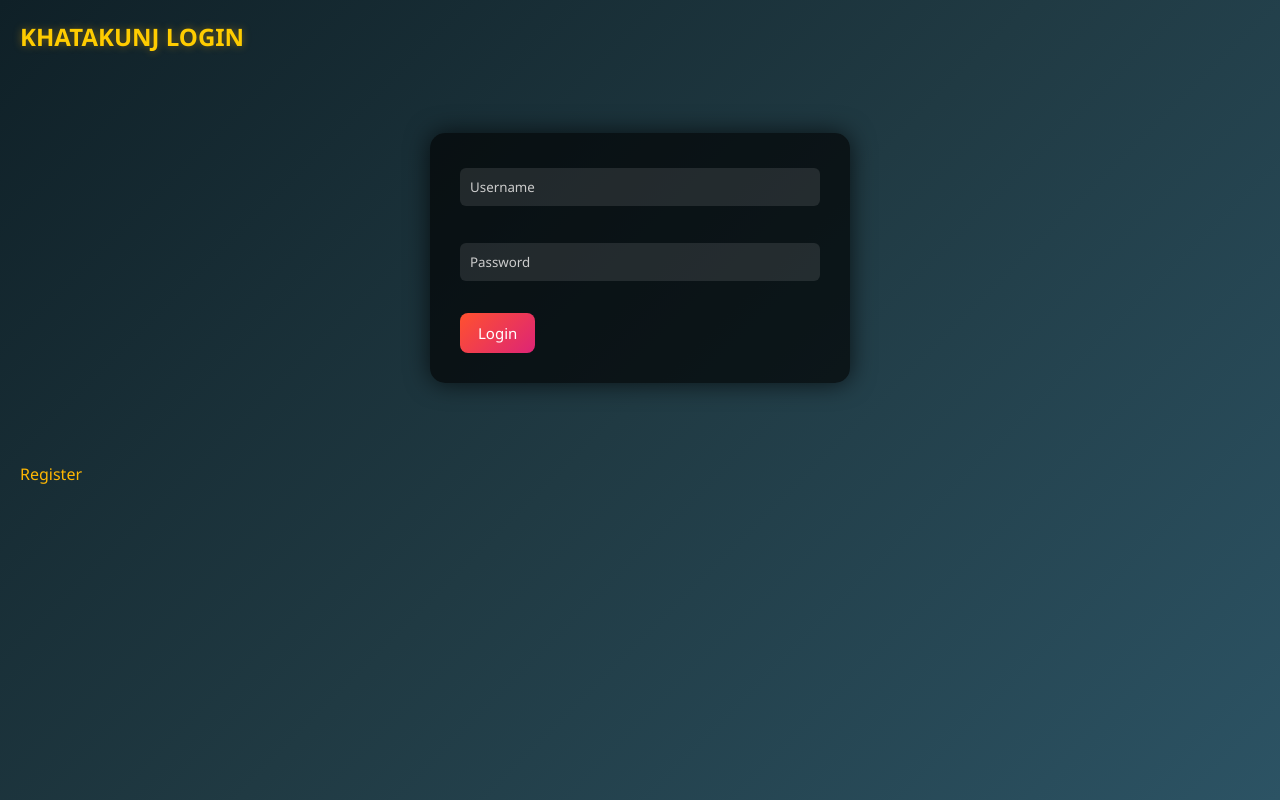
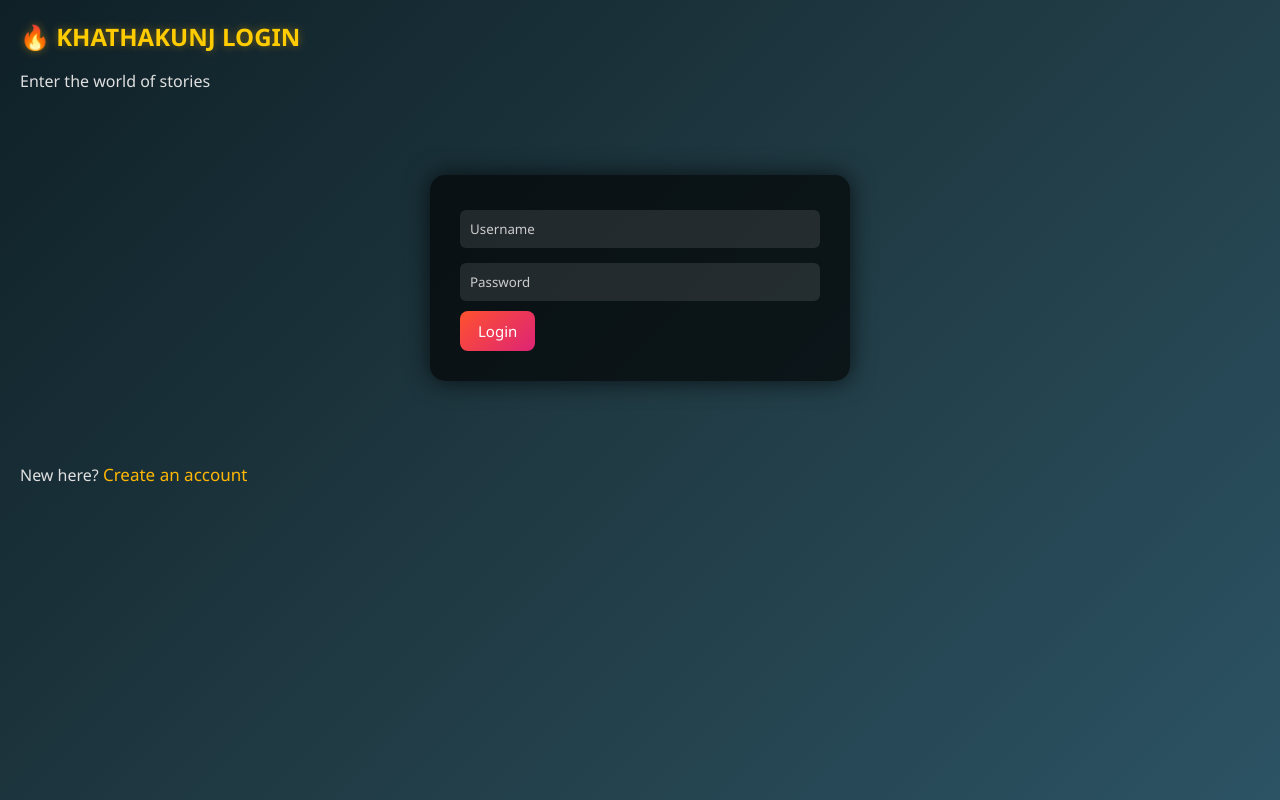
Before and after one commit to prajwalnaik01-png/khathakunj, a Flask app: page / in a window 1280 px wide. Run offline with Flask 3, Linux system fonts and the light colour scheme.

Commit message:
Update login.html

```diff
--- a/templates/login.html
+++ b/templates/login.html
@@ -1,18 +1,41 @@
 <!DOCTYPE html>
-<html>
+<html lang="en">
 <head>
-  <title>Login</title>
+  <title>Login | KHATHAKUNJ</title>
+  <meta charset="UTF-8">
+  <meta name="viewport" content="width=device-width, initial-scale=1.0">
+
   <link rel="stylesheet" href="/static/style.css">
 </head>
-<body>
-<h2>KHATAKUNJ LOGIN</h2>
+<body class="auth-page">
 
-<form method="post">
-  <input name="username" placeholder="Username" required><br><br>
-  <input type="password" name="password" placeholder="Password" required><br><br>
-  <button>Login</button>
-</form>
+<div class="auth-container">
+  <h2>🔥 KHATHAKUNJ LOGIN</h2>
+  <p class="auth-subtitle">Enter the world of stories</p>
 
-<a href="/register">Register</a>
+  <form method="post">
+    <input
+      type="text"
+      name="username"
+      placeholder="Username"
+      required
+    >
+
+    <input
+      type="password"
+      name="password"
+      placeholder="Password"
+      required
+    >
+
+    <button type="submit">Login</button>
+  </form>
+
+  <p class="auth-link">
+    New here?
+    <a href="/register">Create an account</a>
+  </p>
+</div>
+
 </body>
 </html>
```
